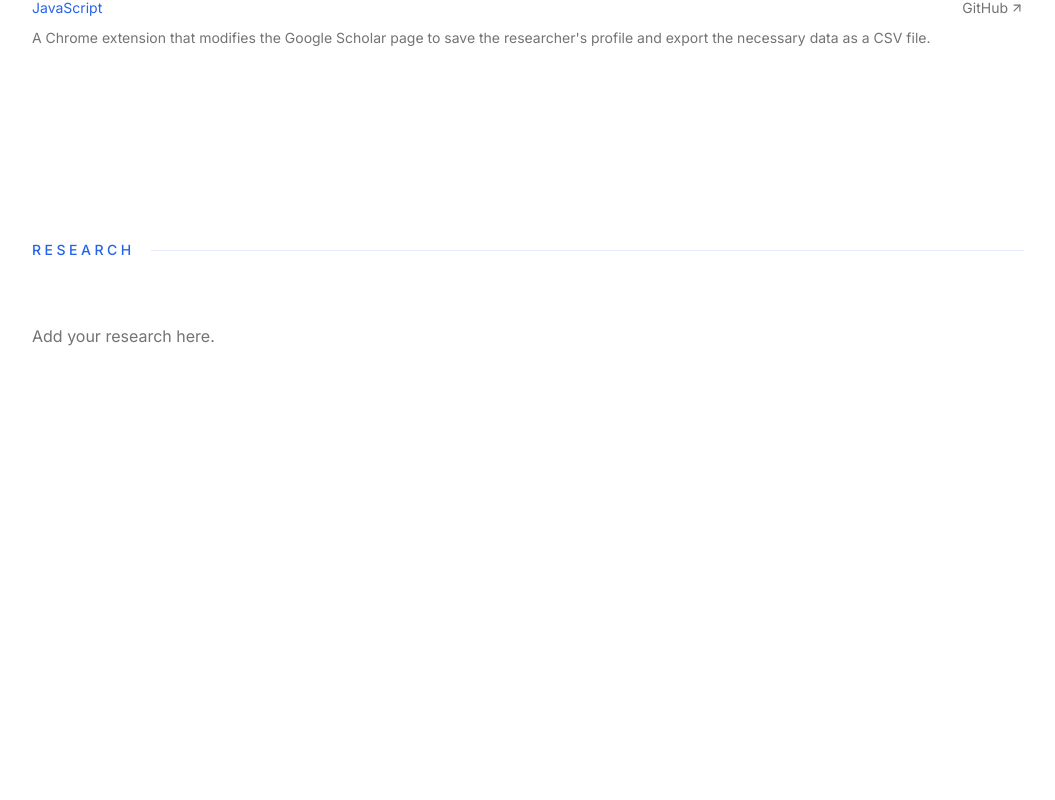
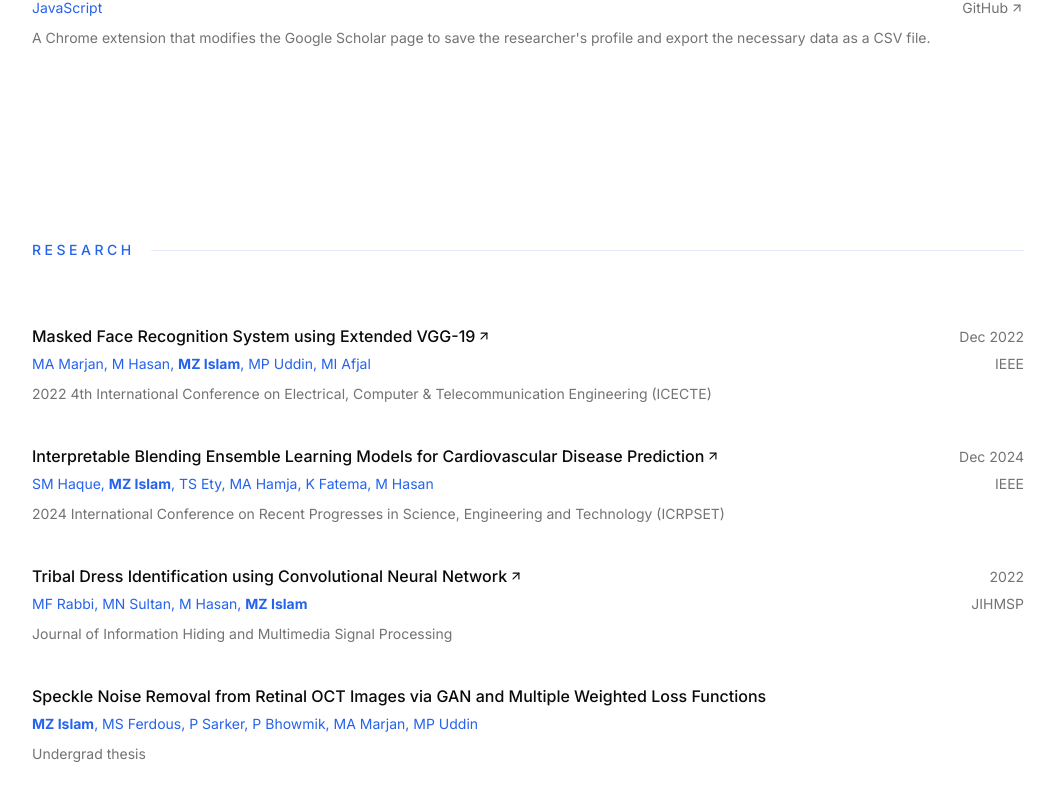
Before and after one commit to zahidcv/zverse, a Next.js app: page /zverse/ in a window 1280 px wide. Shown: the part 2980-3780 px from the top of the page, without its empty margins (112-1167 px from the left). Before the commit the page ends 3424 px from the top, so only its background shows below. Built offline with nearby package versions, Linux system fonts and the light colour scheme.

Commit message:
feat: add research sections

```diff
--- a/app/page.tsx
+++ b/app/page.tsx
@@ -5,6 +5,7 @@ import { SocialLinks } from "@/components/social-links"
 import { EducationList } from "@/components/education-list"
 import { ExperienceList } from "@/components/experience-list"
 import { ProjectList } from "@/components/project-list"
+import { ResearchList } from "@/components/research-list"
 
 function Section({
   id,
@@ -80,7 +81,7 @@ export default function Home() {
       </Section>
 
       <Section id="research" title="Research">
-        Add your research here.
+        <ResearchList />
       </Section>
     </main>
   )
--- /dev/null
+++ b/components/research-list.tsx
@@ -0,0 +1,56 @@
+import { ArrowUpRight } from "lucide-react"
+
+import { RESEARCH, SELF_AUTHOR, type ResearchEntry } from "@/data/research"
+
+function ResearchEntryItem({ entry }: { entry: ResearchEntry }) {
+  return (
+    <article className="flex flex-col gap-1.5">
+      <div className="flex flex-wrap items-baseline justify-between gap-x-4 gap-y-1">
+        <h3 className="font-medium text-foreground">
+          {entry.href ? (
+            <a
+              href={entry.href}
+              target="_blank"
+              rel="noopener noreferrer"
+              className="inline-flex items-center gap-0.5 hover:text-primary hover:underline underline-offset-4"
+            >
+              {entry.title}
+              <ArrowUpRight className="size-3.5" />
+            </a>
+          ) : (
+            entry.title
+          )}
+        </h3>
+        {entry.date && (
+          <span className="text-sm whitespace-nowrap text-muted-foreground">
+            {entry.date}
+          </span>
+        )}
+      </div>
+      <div className="flex flex-wrap items-baseline justify-between gap-x-4 gap-y-1 text-sm text-muted-foreground">
+        <span className="text-primary">
+          {entry.authors.map((author, index) => (
+            <span key={author + index}>
+              {index > 0 && ", "}
+              {author === SELF_AUTHOR ? <strong>{author}</strong> : author}
+            </span>
+          ))}
+        </span>
+        {entry.venue && <span>{entry.venue}</span>}
+      </div>
+      {entry.publication && (
+        <p className="mt-1 text-sm text-muted-foreground text-justify">{entry.publication}</p>
+      )}
+    </article>
+  )
+}
+
+export function ResearchList() {
+  return (
+    <div className="flex flex-col gap-10">
+      {RESEARCH.map((entry) => (
+        <ResearchEntryItem key={entry.title} entry={entry} />
+      ))}
+    </div>
+  )
+}
--- /dev/null
+++ b/data/research.ts
@@ -0,0 +1,46 @@
+export type ResearchEntry = {
+  authors: string[]
+  title: string
+  venue?: string
+  date?: string
+  publication?: string
+  href?: string
+}
+
+export const SELF_AUTHOR = "MZ Islam"
+
+export const RESEARCH: ResearchEntry[] = [
+  {
+    authors: ["MA Marjan", "M Hasan", SELF_AUTHOR, "MP Uddin", "MI Afjal"],
+    title: "Masked Face Recognition System using Extended VGG-19",
+    venue: "IEEE",
+    date: "Dec 2022",
+    publication:
+      "2022 4th International Conference on Electrical, Computer & Telecommunication Engineering (ICECTE)",
+    href: "https://ieeexplore.ieee.org/document/10114484",
+  },
+  {
+    authors: ["SM Haque", SELF_AUTHOR, "TS Ety", "MA Hamja", "K Fatema", "M Hasan"],
+    title:
+      "Interpretable Blending Ensemble Learning Models for Cardiovascular Disease Prediction",
+    venue: "IEEE",
+    date: "Dec 2024",
+    publication:
+      "2024 International Conference on Recent Progresses in Science, Engineering and Technology (ICRPSET)",
+    href: "https://ieeexplore.ieee.org/abstract/document/10955903",
+  },
+  {
+    authors: ["MF Rabbi", "MN Sultan", "M Hasan", SELF_AUTHOR],
+    title: "Tribal Dress Identification using Convolutional Neural Network",
+    venue: "JIHMSP",
+    date: "2022",
+    publication: "Journal of Information Hiding and Multimedia Signal Processing",
+    href: "https://www.jihmsp.org/2023/vol14/N3/02.JIHMSP-230501.pdf",
+  },
+  {
+    authors: [SELF_AUTHOR, "MS Ferdous", "P Sarker", "P Bhowmik", "MA Marjan", "MP Uddin"],
+    title:
+      "Speckle Noise Removal from Retinal OCT Images via GAN and Multiple Weighted Loss Functions",
+    publication: "Undergrad thesis",
+  },
+]
```
